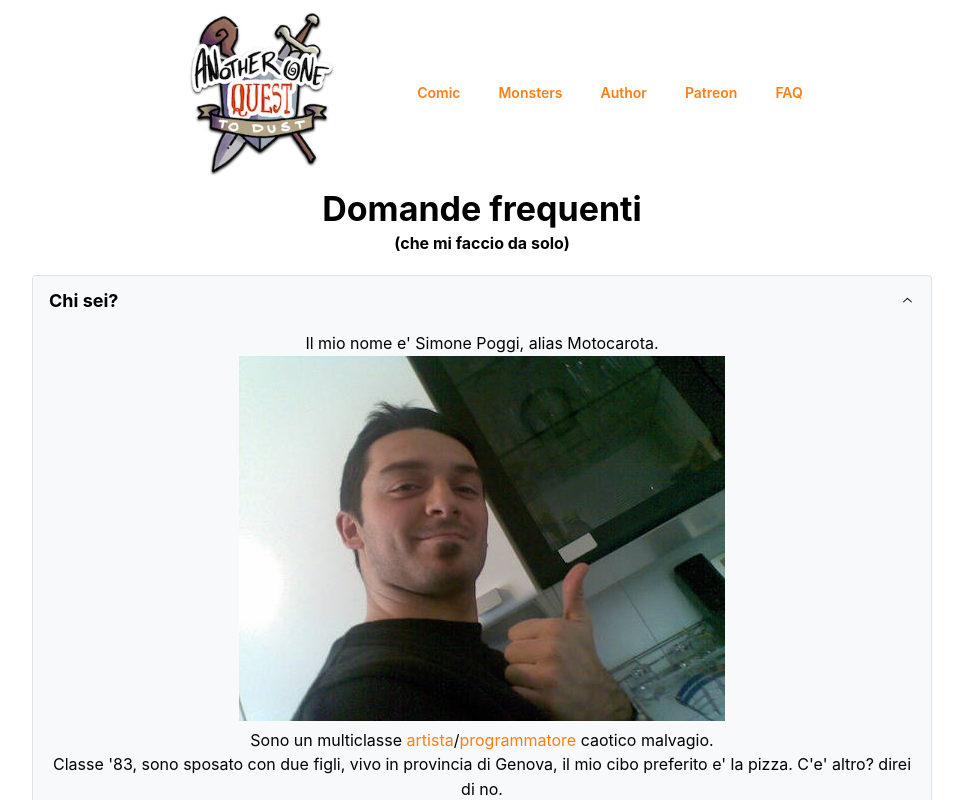
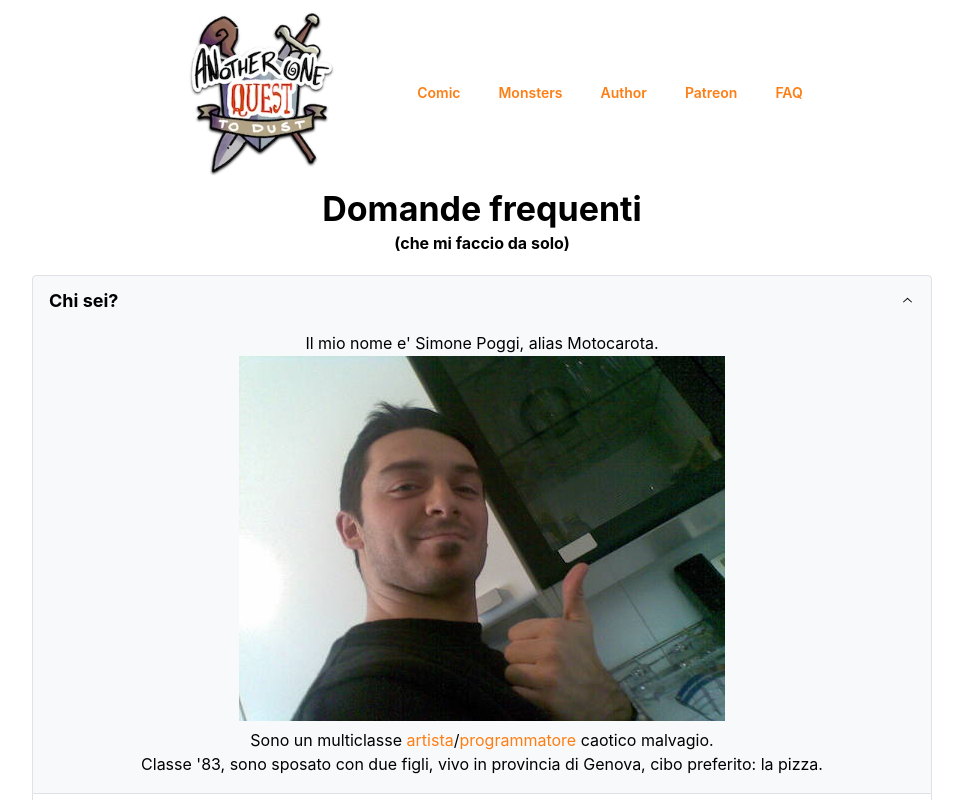
Before and after one commit to motocarota/aoqtd.com, a Next.js app: page /faq in a window 1280 px wide. Both pictures are taken after a click on the button "Chi sei?". Shown: the top 800 px of the page, without its empty margins (158-1121 px from the left). Built offline with nearby package versions, Linux system fonts and the light colour scheme.

Commit message:
mc
Former-commit-id: 74f9a9770ccd1b5fdc26a25f8a6d0df64c2ce25e [formerly 616f0d254a87c08b87a4287b43bd2641ede14012]
Former-commit-id: 140921a779c1b5989ecea817b77f2f244c6c245b

```diff
--- a/pages/faq.js
+++ b/pages/faq.js
@@ -89,7 +89,7 @@ const pageContent = {
 						<Image src='/me.jpeg' alt='me' height='365' width='486' />
 						<Text>
 							Sono un multiclasse <Anchor href='https://motocarota.art' target='_blank' rel='noreferrer'>artista</Anchor>/<Anchor href='https://simone-poggi.com' target='_blank' rel='noreferrer'>programmatore</Anchor> caotico malvagio.<br/>
-							Classe &apos;83, sono sposato con due figli, vivo in provincia di Genova, il mio cibo preferito e&apos; la pizza. C'e' altro? direi di no.
+							Classe &apos;83, sono sposato con due figli, vivo in provincia di Genova, cibo preferito: la pizza.
 						</Text>
 					</>
 				),
```
